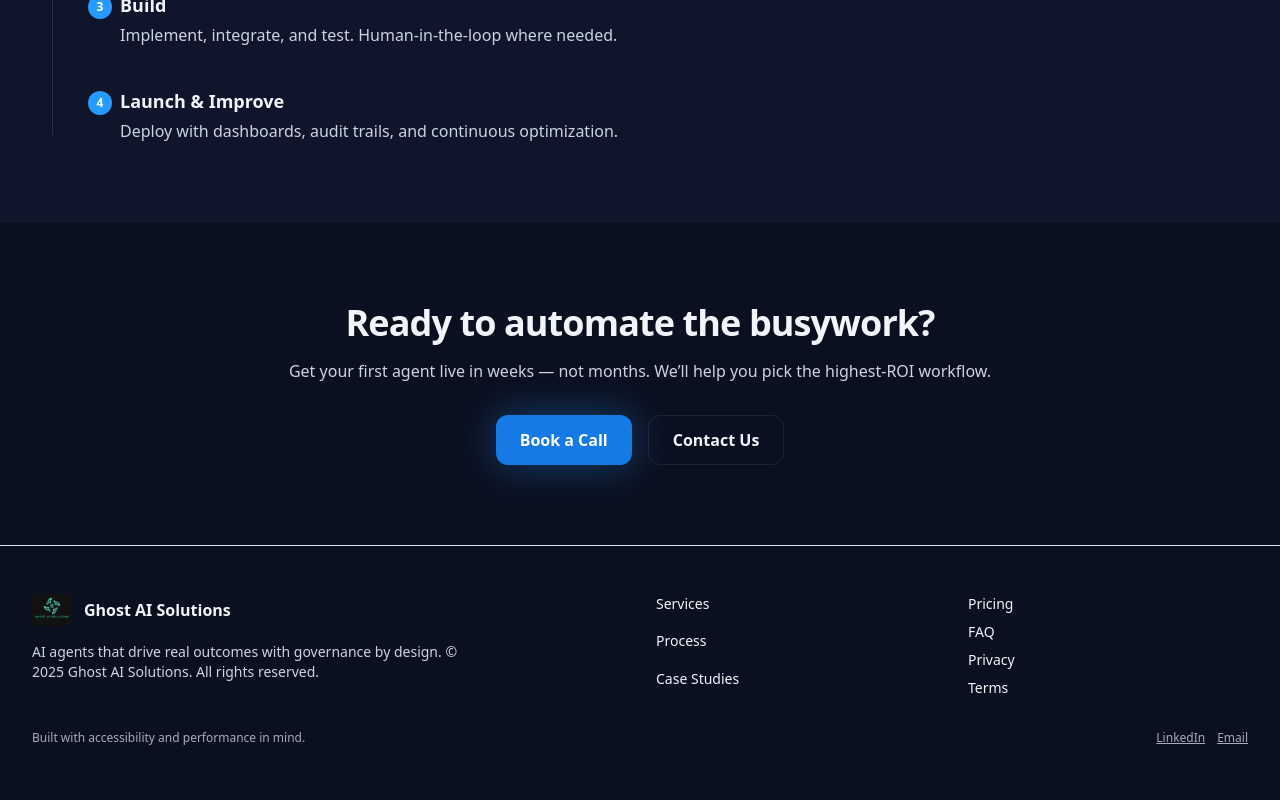
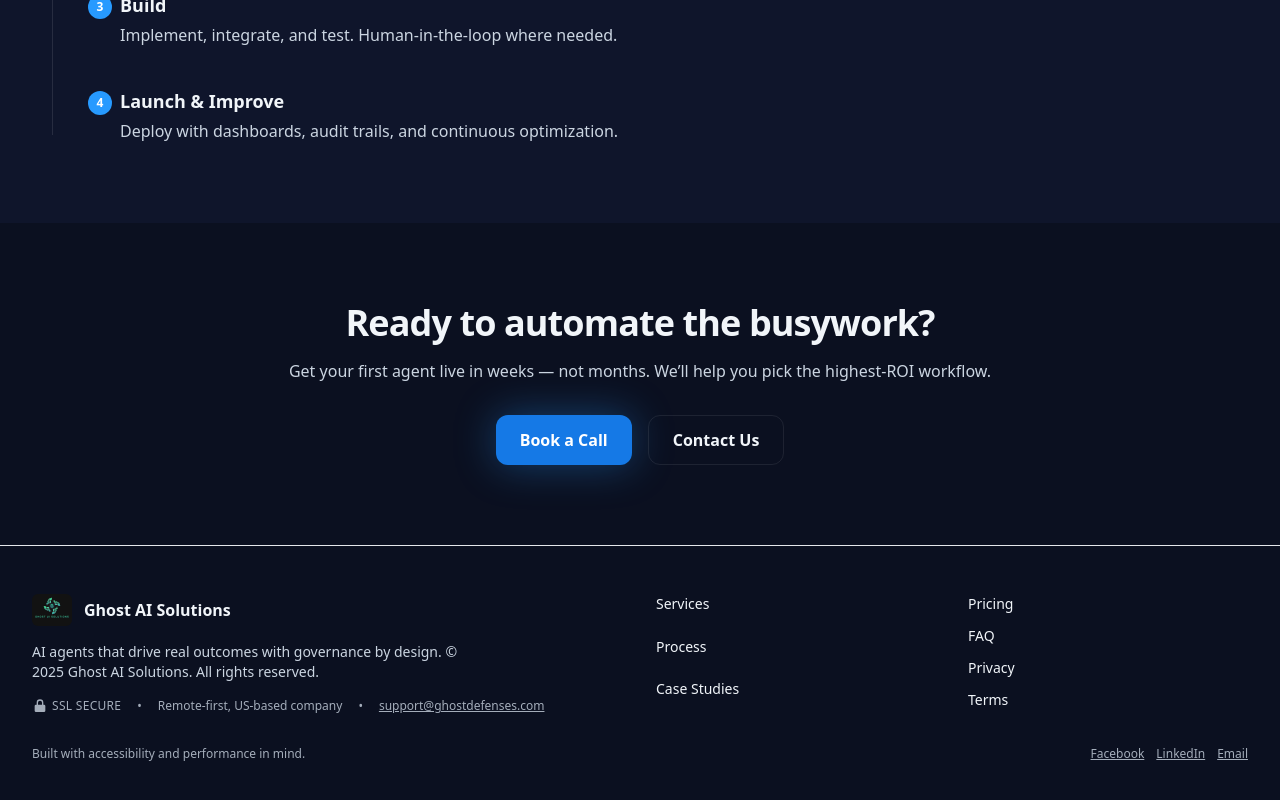
Before and after one commit to burchdad/ghostaisolutions, a Next.js app: page / in a window 1280 px wide. Shown: the part 1698-2498 px from the top of the page. Built offline with nearby package versions, Linux system fonts and the light colour scheme.

Commit message:
footer page

```diff
--- a/components/Footer.js
+++ b/components/Footer.js
@@ -1,24 +1,55 @@
 import Link from 'next/link';
 import Image from 'next/image';
+
 export default function Footer(){
   return (
     <footer className="border-t bg-white dark:bg-ink">
       <div className="mx-auto max-w-7xl px-4 sm:px-6 lg:px-8 py-12">
         <div className="grid gap-8 md:grid-cols-4">
+          {/* Brand + blurb */}
           <div className="md:col-span-2">
             <div className="flex items-center gap-3">
-              <Image src="/logo.png" alt="Ghost AI Solutions logo" width={40} height={40} className="rounded-md object-contain" />
+              <Image
+                src="/logo.png"
+                alt="Ghost AI Solutions logo"
+                width={40}
+                height={40}
+                className="rounded-md object-contain"
+                priority
+              />
               <span className="font-semibold">Ghost AI Solutions</span>
             </div>
-            <p className="mt-4 text-sm text-slate-600 max-w-md dark:text-slate-300">
+            <p className="mt-4 text-sm text-slate-600 dark:text-slate-300 max-w-md">
               AI agents that drive real outcomes with governance by design. © {new Date().getFullYear()} Ghost AI Solutions. All rights reserved.
             </p>
+
+            {/* Trust row: SSL secure + company info */}
+            <div className="mt-4 flex flex-wrap items-center gap-4 text-xs text-slate-500 dark:text-slate-400">
+              <span className="inline-flex items-center gap-1">
+                {/* lock icon */}
+                <svg aria-hidden="true" viewBox="0 0 24 24" className="h-4 w-4">
+                  <path
+                    fill="currentColor"
+                    d="M12 2a5 5 0 00-5 5v3H6a2 2 0 00-2 2v7a2 2 0 002 2h12a2 2 0 002-2v-7a2 2 0 00-2-2h-1V7a5 5 0 00-5-5zm-3 8V7a3 3 0 016 0v3H9z"
+                  />
+                </svg>
+                <span className="uppercase tracking-wide">SSL Secure</span>
+              </span>
+              <span className="hidden sm:inline">•</span>
+              <span>Remote‑first, US‑based company</span>
+              <span className="hidden sm:inline">•</span>
+              <a className="underline" href="mailto:support@ghostdefenses.com">support@ghostdefenses.com</a>
+            </div>
           </div>
+
+          {/* Column 1 */}
           <nav className="grid gap-2 text-sm">
             <Link className="hover:text-brand-700" href="/services">Services</Link>
             <Link className="hover:text-brand-700" href="/process">Process</Link>
             <Link className="hover:text-brand-700" href="/work">Case Studies</Link>
           </nav>
+
+          {/* Column 2 */}
           <nav className="grid gap-2 text-sm">
             <Link className="hover:text-brand-700" href="/pricing">Pricing</Link>
             <Link className="hover:text-brand-700" href="/faq">FAQ</Link>
@@ -26,9 +57,11 @@ export default function Footer(){
             <Link className="hover:text-brand-700" href="/terms">Terms</Link>
           </nav>
         </div>
-        <div className="mt-8 flex items-center justify-between text-xs text-slate-500">
+
+        <div className="mt-8 flex items-center justify-between text-xs text-slate-500 dark:text-slate-400">
           <p>Built with accessibility and performance in mind.</p>
           <div className="flex items-center gap-3">
+            <a className="underline" href="https://www.facebook.com/profile.php?id=61578770879824">Facebook</a>
             <a className="underline" href="https://www.linkedin.com/company/ghostaisolutions">LinkedIn</a>
             <a className="underline" href="mailto:support@ghostdefenses.com">Email</a>
           </div>
```
